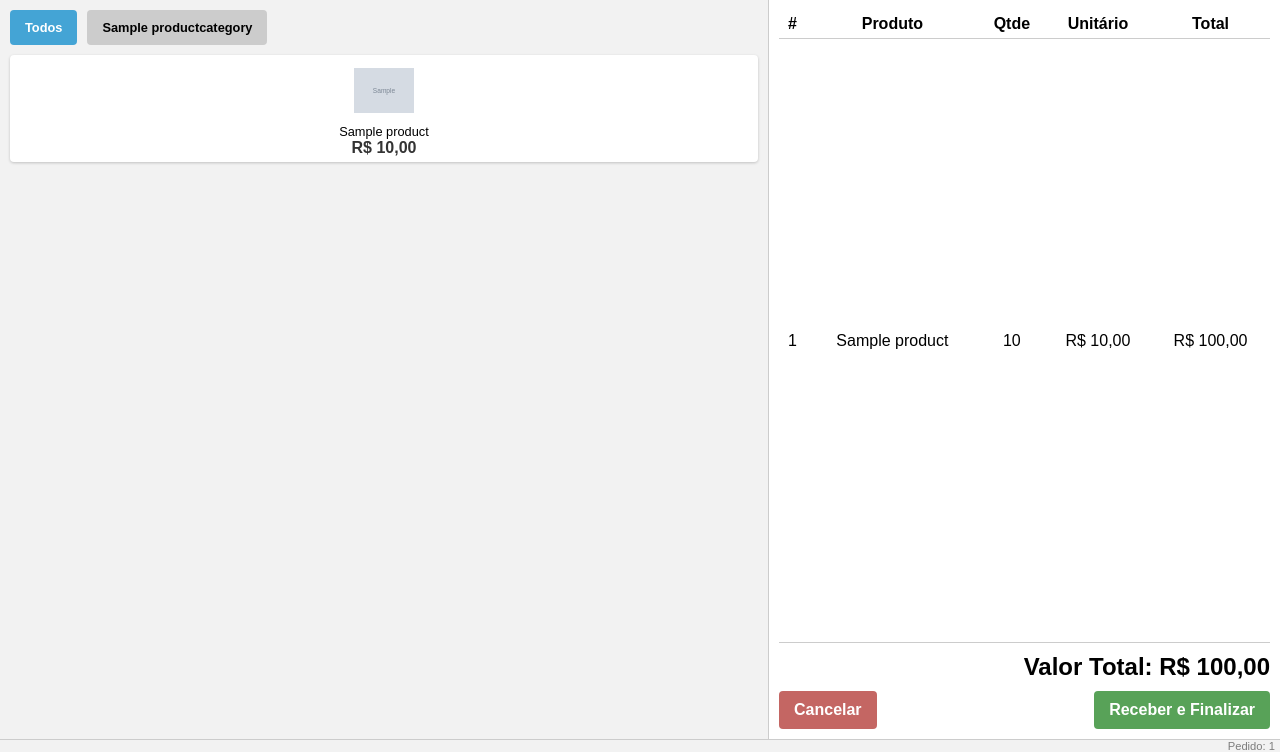
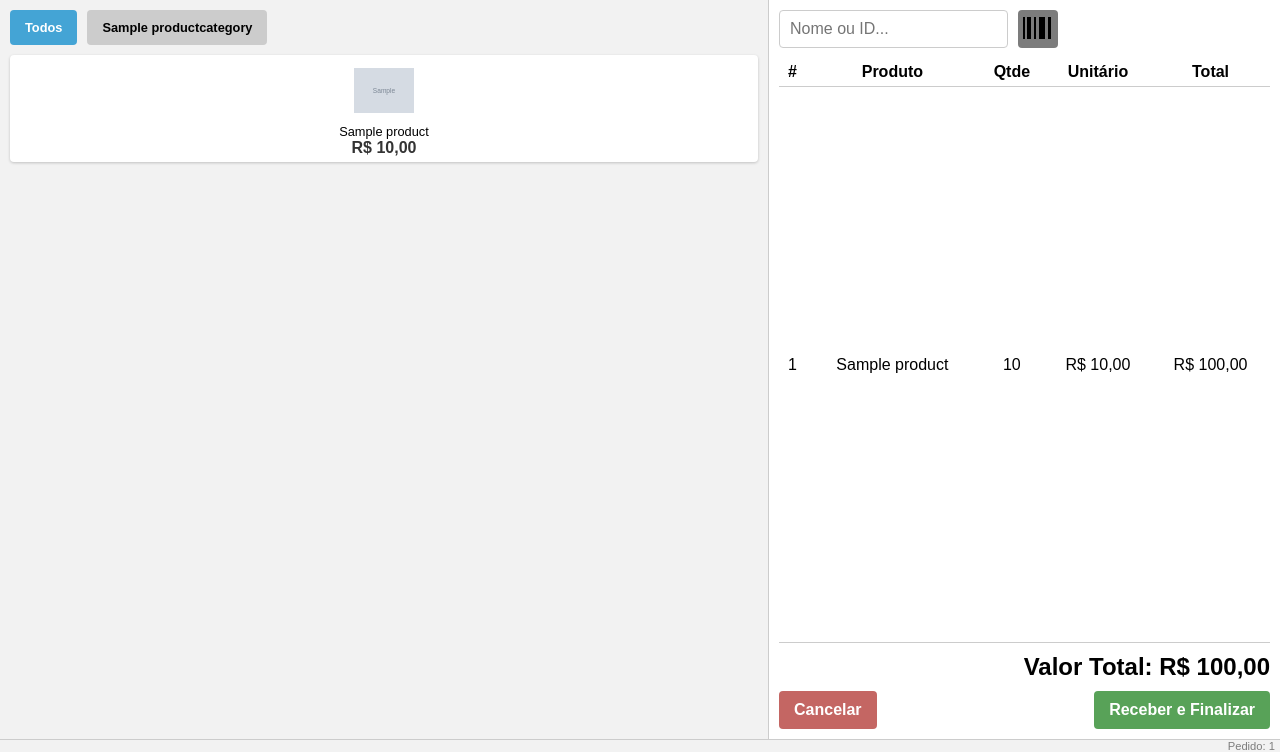
Before and after one commit to emidiodotcom/es-pdv, a Django app: template templates/order.html in a window 1280 px wide. Shown: the part 48-800 px from the top of the page. Run offline with Django 5.2, Linux system fonts and the light colour scheme; tables that the repository leaves empty hold one stand-in row (values such as "Sample post"); the template is opened without the code that fills it: values that come from a table or form of the project are taken from there, most other values are stand-ins (such as "Sample title", 1, 10 or a date in 2020); grey boxes marked "Sample" are stand-in pictures.

Commit message:
Add product search

```diff
--- a/static/style.css
+++ b/static/style.css
@@ -13,6 +13,24 @@ body {
   display: flex;
   flex-direction: column;
   overflow: hidden;
+}
+
+#jump-to-content {
+  position: absolute;
+  left: -9999px;
+  top: auto;
+  width: 0;
+  height: 0;
+  overflow: hidden;
+}
+
+#jump-to-content:focus {
+  position: static;
+  width: auto;
+  height: auto;
+  background: #004080;
+  color: #ffffff;
+  padding: 5px 10px;
 }
 
 header {
@@ -198,6 +216,21 @@ section.order-pane {
   border-left: 1px solid #cccccc;
 }
 
+.order-pane .query {
+  display: flex;
+  gap: 10px;
+}
+
+.order-pane .query button.barcode {
+  padding: 5px;
+}
+
+.order-pane .query button.barcode svg {
+  height: 24px;
+  width: 30px;
+  display: inline-block;
+}
+
 .orders {
   flex: 1;
   border-collapse: collapse;
--- a/templates/base.html
+++ b/templates/base.html
@@ -6,6 +6,8 @@
 <link rel="stylesheet" href="/static/style.css">
 </head>
 <body>
+
+<a href="#content" id="jump-to-content">Ir para o conteúdo</a>
 
 <header>
   <h1>PDV</h1>
--- a/templates/order.html
+++ b/templates/order.html
@@ -16,8 +16,9 @@
   <div class="products">
     {% for prod in products %}
     <div class="product" onclick="addProduct('{{ prod.id }}')"
+        data-id="{{ prod.id }}"
         data-category="{{ prod.category.id }}"
-        title="{{ prod.name }}">
+        title="({{ prod.id }}) {{ prod.name }}">
       <img
       {% if prod.image %}
           src="{{ prod.image.url }}"
@@ -32,7 +33,22 @@
   </div>
 </section>
 
-<section class="order-pane">
+<section class="order-pane" id="content">
+  <div class="query">
+    <input type="text" id="search-products" placeholder="Nome ou ID..."
+        onkeyup="searchProducts()">
+    <button title="Leitor código barras" class="barcode"
+        onclick="alert('Sem suporte no momento!')">
+      <svg>
+        <rect x="0"  y="2" width="2" height="28" fill="black"/>
+        <rect x="4"  y="2" width="4" height="28" fill="black"/>
+        <rect x="11" y="2" width="2" height="28" fill="black"/>
+        <rect x="16" y="2" width="6" height="28" fill="black"/>
+        <rect x="25" y="2" width="3" height="28" fill="black"/>
+      </svg>
+    </button>
+  </div>
+
   <table class="orders">
     <thead>
       <tr>
@@ -96,13 +112,35 @@ function filterProducts(categoryId) {
   event.target.classList.add('active');
 
   const products = document.querySelectorAll('.product');
-  products.forEach(prod => {
-    if (categoryId === 'all' || prod.dataset.category === categoryId) {
-      prod.style.display = 'block';
+  products.forEach(p => {
+    if (categoryId === 'all' || categoryId === p.dataset.category) {
+      p.style.display = 'block';
     } else {
-      prod.style.display = 'none';
+      p.style.display = 'none';
     }
   });
+}
+
+function searchProducts() {
+  const query = document.getElementById('search-products').value.toLowerCase();
+  const products = document.querySelectorAll('.product');
+
+  if (!query) {
+    products.forEach(p => p.style.display = 'block');
+    return;
+  }
+
+  const firstChar = query.charAt(0);
+  if (!isNaN(firstChar)) {
+    products.forEach(p =>
+      p.style.display = (query === p.dataset.id) ? 'block' : 'none'
+    );
+  } else {
+    products.forEach(p => {
+      const name = p.querySelector('.product-name').innerText.toLowerCase();
+      p.style.display = name.includes(query) ? 'block' : 'none';
+    });
+  }
 }
 
 function addProduct(productId) {
@@ -116,6 +154,19 @@ function addProduct(productId) {
   document.body.appendChild(form);
   form.submit();
 }
+
+document.getElementById('search-products').addEventListener('keydown', (e) => {
+  if (e.key === 'Enter') {
+    const visibleProducts = Array.from(document.querySelectorAll('.product'))
+      .filter(p => p.style.display !== 'none');
+
+    if (visibleProducts.length === 1) {
+      const productId = visibleProducts[0].dataset.id;
+      addProduct(productId);
+      this.value = '';
+    }
+  }
+});
 
 function cancelOrder() {
   if(confirm('Deseja realmente cancelar o pedido?')) {
```
